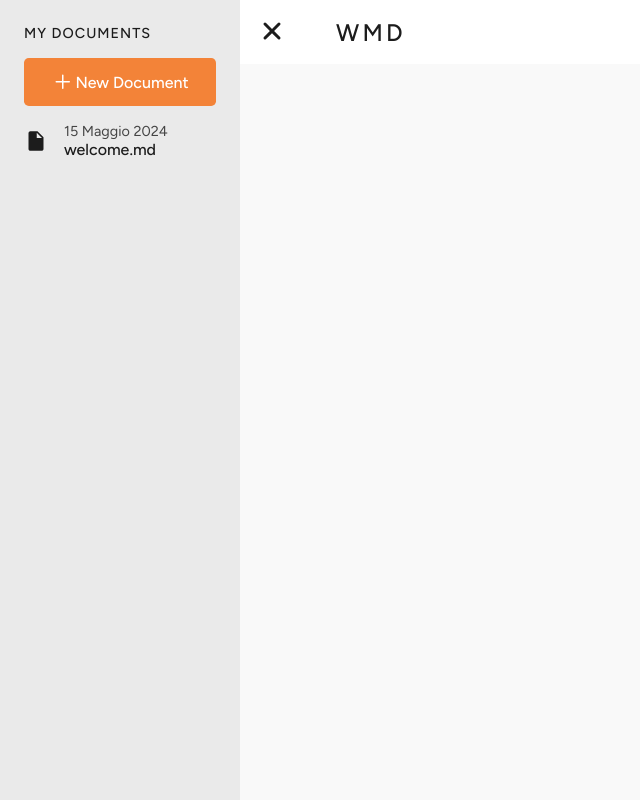
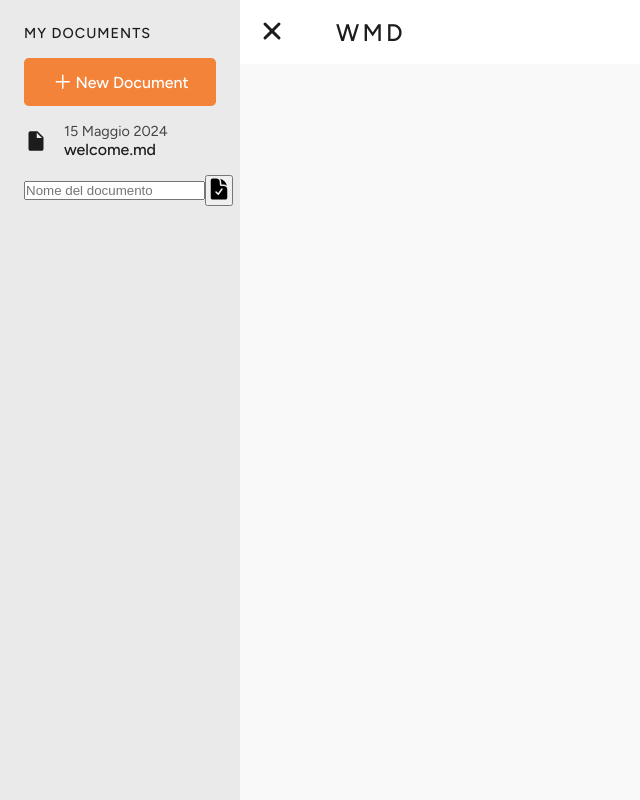
Before and after one commit to samte9924/web-markdown-editor, a React (Vite) app: page / in a window 1280 px wide. Both pictures are taken after a click on the button "New Document". Shown: the whole page, without its empty margins (0-640 px from the left). Built offline with nearby package versions, Linux system fonts and the light colour scheme.

Commit message:
add new document to local storage

```diff
--- a/package.json
+++ b/package.json
@@ -15,7 +15,8 @@
     "react": "^18.3.1",
     "react-dom": "^18.3.1",
     "react-icons": "^5.3.0",
-    "react-router-dom": "^6.27.0"
+    "react-router-dom": "^6.27.0",
+    "uuid": "^10.0.0"
   },
   "devDependencies": {
     "@eslint/js": "^9.9.0",
--- a/src/components/MarkdownPanel.jsx
+++ b/src/components/MarkdownPanel.jsx
@@ -1,6 +1,8 @@
+import { useDocument } from "../hooks/useDocument";
 import "../styles/MarkdownPanel.css";
 
 export default function MarkdownPanel({ userInput, onChange }) {
+  const { setDocContent } = useDocument();
   const handleKeyDown = (e) => {
     if (e.key === "Tab") {
       // Prevent tab key from focus on a different element
@@ -13,6 +15,7 @@ export default function MarkdownPanel({ userInput, onChange }) {
         "    " +
         userInput.slice(selectionEnd);
       onChange(newText);
+      setDocContent(newText);
       setTimeout(() => {
         e.target.selectionStart = e.target.selectionEnd = selectionStart + 4; // Posiziona il cursore dopo i nuovi spazi
       }, 0);
--- a/src/components/Sidebar.jsx
+++ b/src/components/Sidebar.jsx
@@ -1,12 +1,48 @@
 import { GoPlus } from "react-icons/go";
 import "../styles/Sidebar.css";
 import { IoMdDocument } from "react-icons/io";
+import { useEffect, useState } from "react";
+import { HiDocumentCheck } from "react-icons/hi2";
+import { useDocument } from "../hooks/useDocument";
+import { v4 as uuidv4 } from "uuid";
 
 export default function Sidebar({ isOpen }) {
+  const { docContent } = useDocument();
+  const [showForm, setShowForm] = useState(false);
+  const [docName, setDocName] = useState("");
+
+  const [documents, setDocuments] = useState(
+    localStorage.getItem("documents")
+      ? JSON.parse(localStorage.getItem("documents"))
+      : []
+  );
+
+  const createDocument = () => {
+    const localDocuments = localStorage.getItem("documents")
+      ? JSON.parse(localStorage.getItem("documents"))
+      : [];
+    const now = Date.now();
+
+    const newDocument = {
+      id: uuidv4(),
+      name: docName + ".md",
+      createdAt: now,
+      content: docContent,
+    };
+
+    localDocuments.push(newDocument);
+    localStorage.setItem("documents", JSON.stringify(localDocuments));
+
+    setDocName("");
+    setShowForm(false);
+    setDocuments(localDocuments);
+    console.log(localDocuments);
+  };
+
   return (
     <aside className={`sidebar ${isOpen ? "" : "collapsed"}`}>
       <div className="header">my documents</div>
-      <button className="new-document-button">
+      <button onClick={() => setShowForm(true)} className="new-document-button">
         <GoPlus size={24} />
         <span>New Document</span>
       </button>
@@ -19,6 +55,19 @@ export default function Sidebar({ isOpen }) {
           </div>
         </div>
       </div>
+      {showForm && (
+        <div className="new-document-form">
+          <input
+            type="text"
+            placeholder="Nome del documento"
+            value={docName}
+            onChange={(e) => setDocName(e.target.value)}
+          />
+          <button onClick={createDocument}>
+            <HiDocumentCheck size={24} />
+          </button>
+        </div>
+      )}
     </aside>
   );
 }
--- /dev/null
+++ b/src/contexts/DocumentContext.jsx
@@ -0,0 +1,13 @@
+import { createContext, useState } from "react";
+
+export const DocumentContext = createContext();
+
+export function DocumentProvider({ children }) {
+  const [docContent, setDocContent] = useState("");
+
+  return (
+    <DocumentContext.Provider value={{ docContent, setDocContent }}>
+      {children}
+    </DocumentContext.Provider>
+  );
+}
--- /dev/null
+++ b/src/hooks/useDocument.js
@@ -0,0 +1,4 @@
+import { useContext } from "react";
+import { DocumentContext } from "../contexts/DocumentContext";
+
+export const useDocument = () => useContext(DocumentContext);
--- a/src/pages/Home.jsx
+++ b/src/pages/Home.jsx
@@ -2,11 +2,14 @@ import { useState } from "react";
 import PreviewPanel from "../components/PreviewPanel";
 import MarkdownPanel from "../components/MarkdownPanel";
 import "../styles/Home.css";
+import { useDocument } from "../hooks/useDocument";
 
 export default function Home() {
+  const { setDocContent } = useDocument();
   const [userInput, setUserInput] = useState("");
 
   const handleChange = (value) => {
+    setDocContent(value);
     setUserInput(value);
   };
 
--- a/src/styles/Sidebar.css
+++ b/src/styles/Sidebar.css
@@ -83,3 +83,18 @@
 .documents-list .document .document-name {
   font-weight: 500;
 }
+
+.new-document-form {
+  display: flex;
+  align-items: center;
+
+  width: 100%;
+
+  margin-top: 1rem;
+}
+
+.new-document-form input {
+}
+
+.new-document-form button {
+}
```
Also changed, not shown: src/main.jsx (+8 -2 lines), 1 other file (tests, documents, lock files or other folders).
